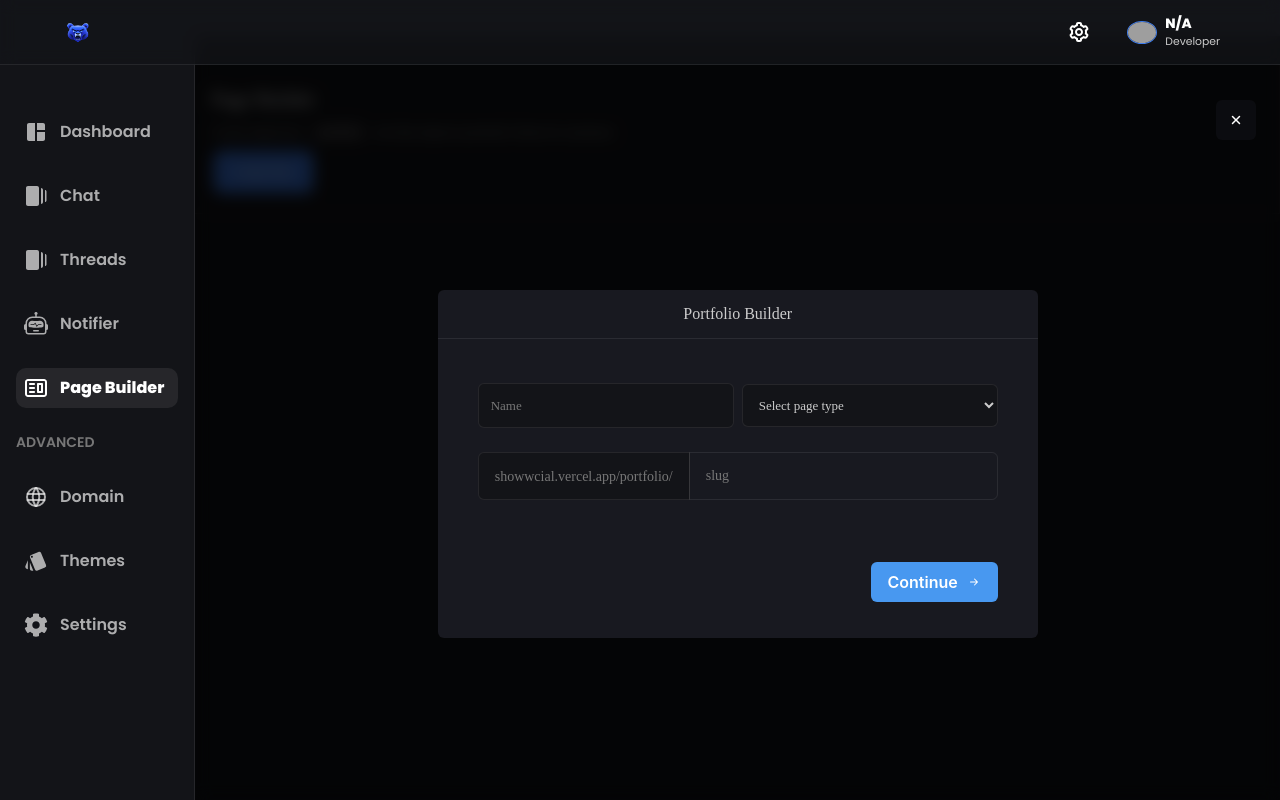
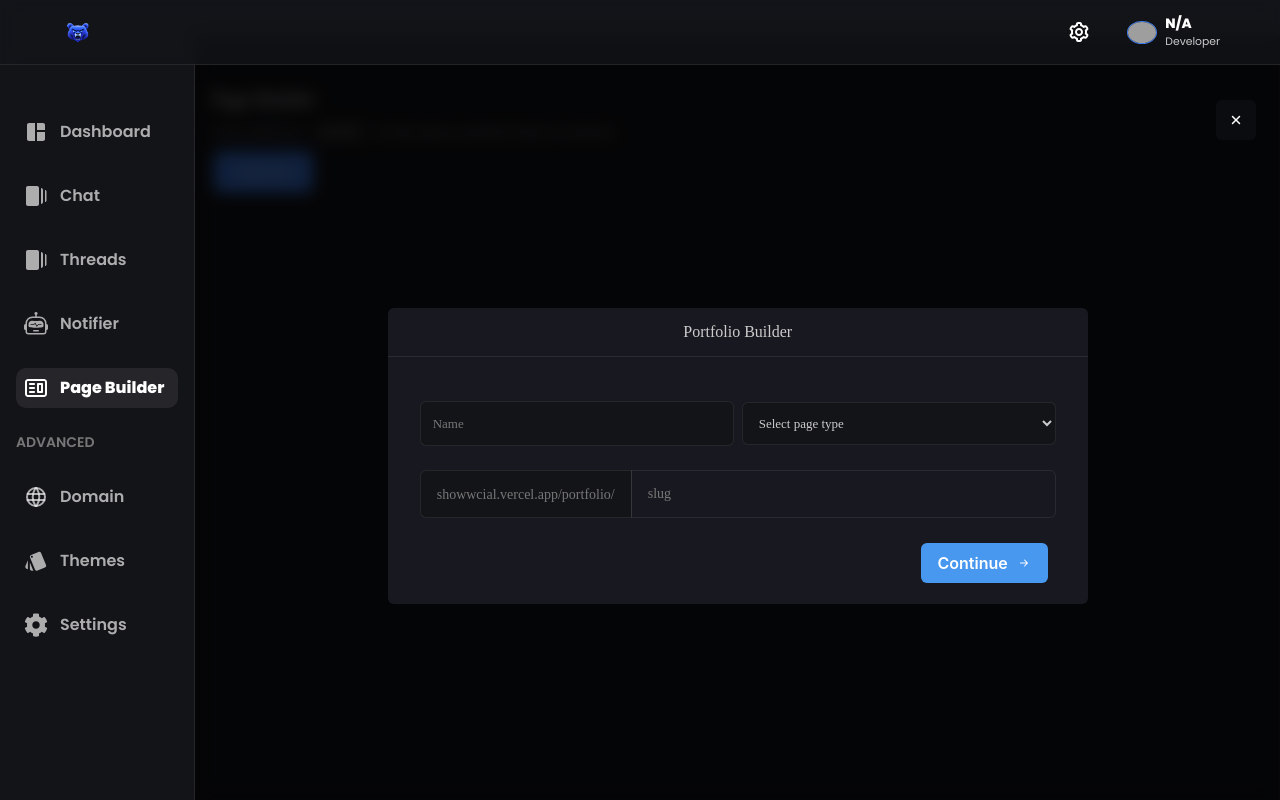
Before and after one commit to Benrobo/showwcial, a Next.js app in the folder packages/app/: page /pageBuilder in a window 1280 px wide. Built offline with nearby package versions, Linux system fonts and the light colour scheme; grey boxes are pictures that could not be loaded.

Commit message:
added major changes

```diff
--- a/packages/app/pages/pageBuilder/index.tsx
+++ b/packages/app/pages/pageBuilder/index.tsx
@@ -13,12 +13,13 @@ import { AiFillCheckCircle } from "react-icons/ai";
 import { BsArrowLeftShort, BsArrowRightShort } from "react-icons/bs";
 import { SiteInfo } from "./siteInfo";
 import Themes from "./theme";
+import AddNotionPage from "./notionPage";
 
 function PortfolioBuilder() {
   return (
     <MainDashboardLayout activeTab="pageBuilder">
       <div className="w-full h-full flex items-start justify-center">
-        <div className="w-full h-auto flex flex-col items-start justify-start py-5 px-4 border-r-solid border-r-[1px] border-r-white-600 overflow-y-scroll hideScrollBar border-b-[.5px] border-b-white-600 border-b-solid">
+        <div className="w-full h-full flex flex-col items-start justify-start py-5 px-4 border-r-solid border-r-[1px] border-r-white-600 overflow-y-scroll hideScrollBar border-b-[.5px] border-b-white-600 border-b-solid">
           <div className="flex items-center justify-start gap-5">
             {/* <BsDiscord className="text-blue-300" size={25} /> */}
             <p className="text-white-100 font-pp-eb text-[20px]">
@@ -75,7 +76,7 @@ function CreateSite({ closeModal }: CreateSiteProps) {
         component = <Themes />;
         break;
       case 2:
-        // component = <AddNotionPage />;
+        component = <AddNotionPage />;
         break;
       default:
         component = null;
@@ -151,14 +152,16 @@ function CreateSite({ closeModal }: CreateSiteProps) {
 
   return (
     <Modal isOpen isBlurBg onClose={closeModal} showCloseIcon>
-      <div className="w-full h-full mt-14 flex flex-col items-center justify-center">
-        <div className="w-[600px] h-auto  max-h-[450px] rounded-md bg-dark-300 overflow-y-scroll hideScrollBar">
+      <div className="w-full h-full mt-10 flex flex-col items-center justify-center">
+        <div className="w-[700px] h-auto rounded-md bg-dark-300 overflow-y-scroll hideScrollBar">
           <div className="w-full flex items-center justify-center p-3  border-b-[.5px] border-b-white-600 border-b-solid">
             <p className="text-white-200 font-pp-sb">Portfolio Builder</p>
           </div>
           <div className="w-full flex flex-col items-start justify-center p-3">
-            <div className="w-full px-4 py-5">{renderComponent(step)}</div>
-            <div className="w-full h-[70px] flex items-end justify-end px-7 ">
+            <div className="w-full h-auto px-2 py-5">
+              {renderComponent(step)}
+            </div>
+            <div className="w-full h-[10px] mt-2 flex items-center justify-end px-7 ">
               {renderControlButton(step, next, prev)}
             </div>
             <br />
```
Also changed, not shown: packages/app/public/images/themes/demo1.webp (added).
